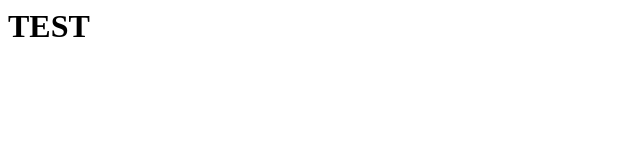
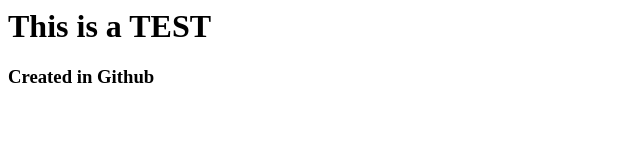
Before and after one commit to agile-dynamics/test, a plain HTML site: page index.html in a window 1280 px wide. Shown: the whole page, without its empty margins (0-640 px from the left). Drawn offline with Linux system fonts and the light colour scheme.

Commit message:
Update index.html

```diff
--- a/index.html
+++ b/index.html
@@ -1 +1,2 @@
-<h1>TEST</h1>
+<h1>This is a TEST</h1>
+<h3>Created in Github</h3>
```
